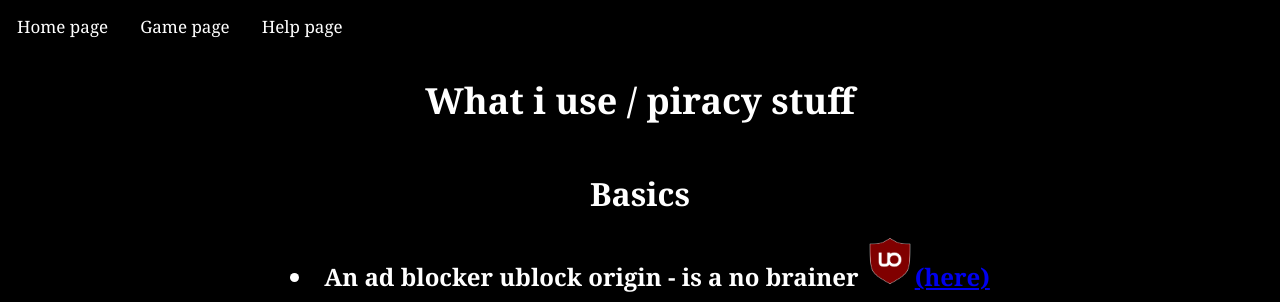
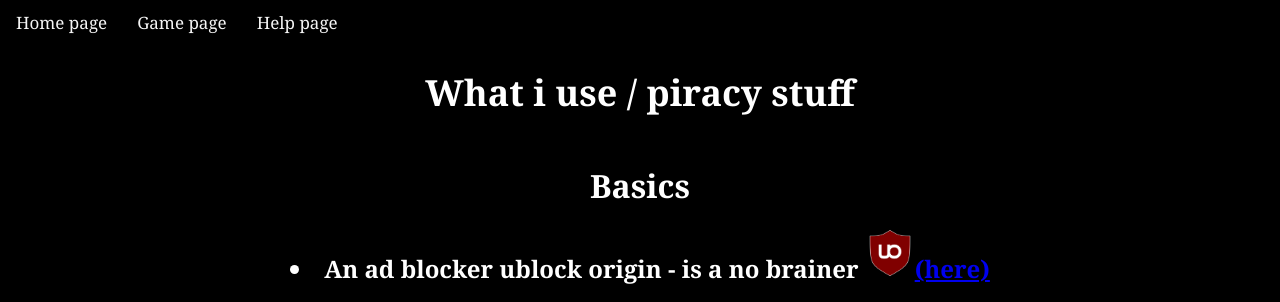
Before and after one commit to barnacle040/what-I-use-piracy, a plain HTML site: page index.html in a window 1280 px wide. Shown: the top 302 px of the page. Drawn offline with Linux system fonts and the light colour scheme.

Commit message:
Update styles.css

```diff
--- a/styles.css
+++ b/styles.css
@@ -49,23 +49,21 @@ text-align: right;
    .topnav {
       overflow: hidden;
       background-color: #000000;
+      display: flex; /* Use flexbox for better alignment */
   }
 
   .topnav a {
-       float: left;
-       color: #f2f2f2;
-       text-align: center;
-       padding: 14px 16px;
+      display: inline-block;
+      padding: 10px 15px;
       text-decoration: none;
+      border-radius: 15px; /* Makes the links rounded */
+      background-color: #000000; /* Default background color */
+      color: rgb(245, 245, 245); /* Default text color */
+      transition: background-color 0.3s ease, color 0.3s ease;
       font-size: 17px;
   }
 
   .topnav a:hover {
-       background-color: #ddd;
-       color: rgb(1, 0, 0);
+      background-color: #e7e1e17c; /* Fully opaque light gray */
+      color: white; /* White text on hover */
   }
-
-     .topnav a.active {
-       background-color: #000000;
-       color: white;
-     }
```
Lines whose indentation alone changed are shown as unchanged.
